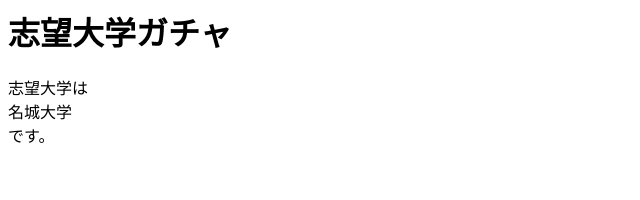
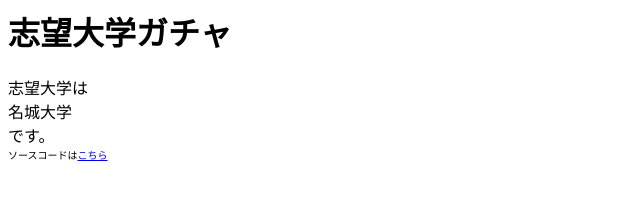
Before and after one commit to hamukazu/univ_gacha, a plain HTML site: page index.html in a window 1280 px wide. Shown: the full height of the page, 0-640 px from the left. Drawn offline with Linux system fonts and the light colour scheme.

Commit message:
Link to github added

```diff
--- a/index.html
+++ b/index.html
@@ -812,4 +812,6 @@ var a = ["愛国学園大学",
 var b = a[Math.floor(Math.random() * a.length)];
 document.getElementById("univ").innerHTML=b;
 </script>
+
+<div><font size="-2">ソースコードは<a href="https://github.com/hamukazu/univ_gacha">こちら</a></font></div>
 <body>
```
